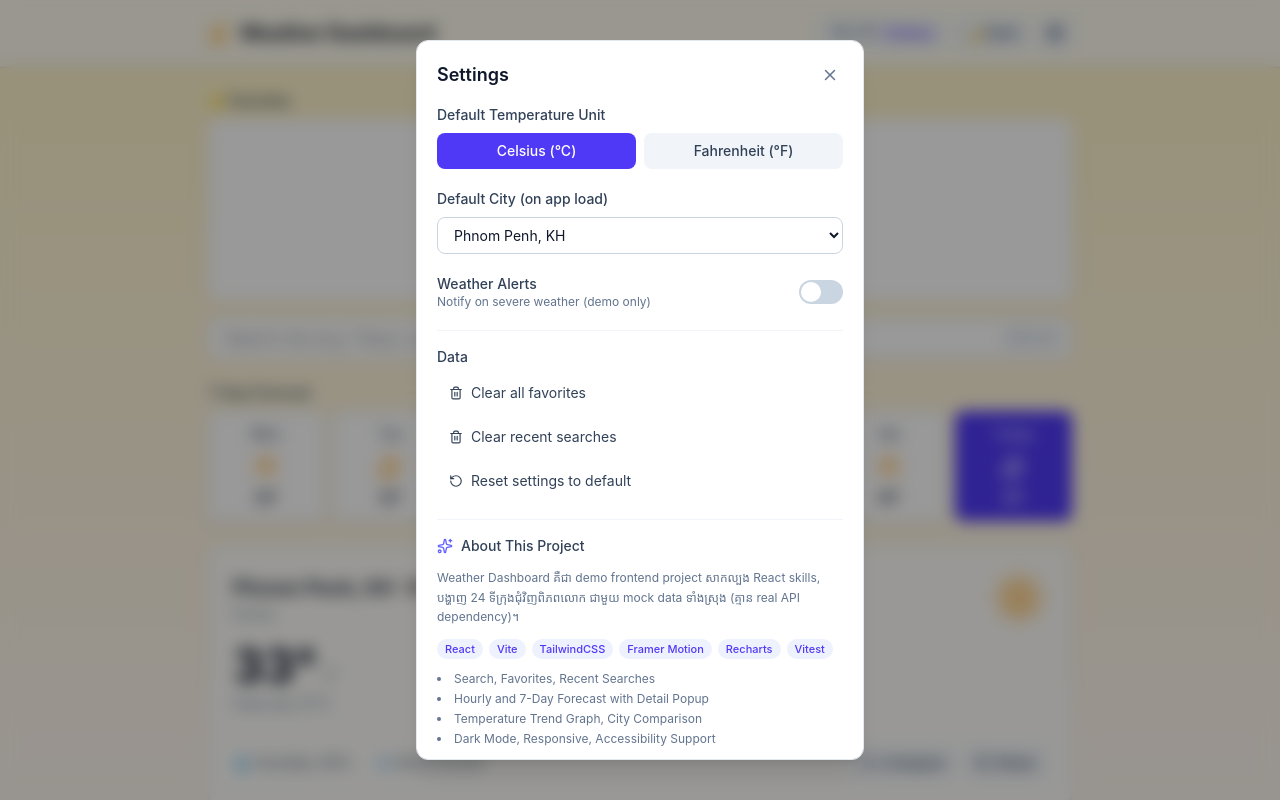
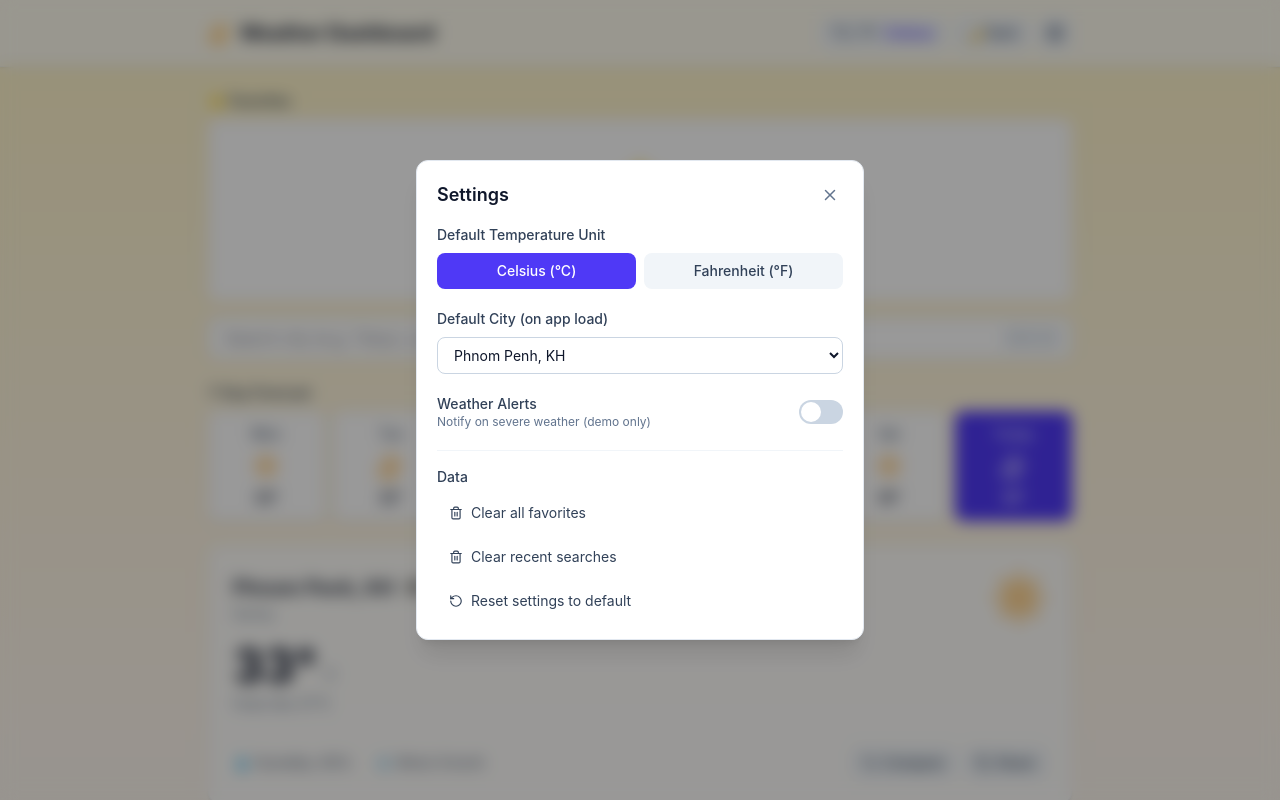
Before and after one commit to sieve-dev-sudo/weather-dashboard, a React (Vite) app: page / in a window 1280 px wide. Both pictures are taken after a click on the button "Open settings". Shown: the top 800 px of the page. Built offline with nearby package versions, Linux system fonts and the light colour scheme.

Commit message:
refactor: remove AboutSection from SettingsPanel

```diff
--- a/src/components/SettingsPanel.jsx
+++ b/src/components/SettingsPanel.jsx
@@ -1,7 +1,6 @@
 import { useEffect } from 'react'
 import { motion, AnimatePresence } from 'framer-motion'
 import { X, RotateCcw, Trash2 } from 'lucide-react'
-import AboutSection from './AboutSection'
 
 function ToggleSwitch({ checked, onChange, label }) {
   return (
@@ -161,9 +160,6 @@ function SettingsPanel({
                 Reset settings to default
               </button>
             </div>
-
-            {/* About */}
-            <AboutSection />
           </div>
         </motion.div>
       </motion.div>
```
